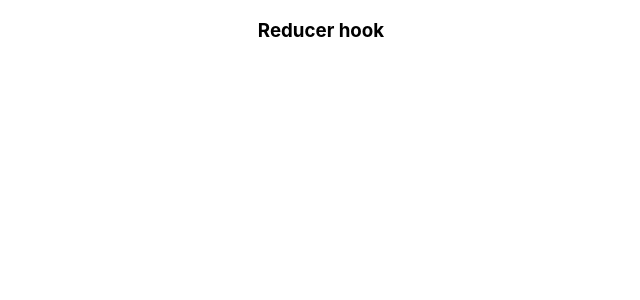
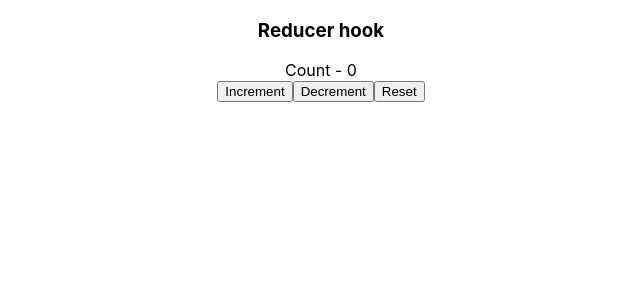
Before and after one commit to NidhitheCoder/react-hooks, a React (Create React App) app in the folder reducer-hook/: page / in a window 1280 px wide. Shown: the top 300 px of the page, without its empty margins (319-959 px from the left). Built offline with nearby package versions, Linux system fonts and the light colour scheme.

Commit message:
useReducer simple state and action

```diff
--- a/reducer-hook/src/App.js
+++ b/reducer-hook/src/App.js
@@ -1,9 +1,11 @@
-import './App.css';
+import "./App.css";
+import CounterOne from "./components/CounterOne";
 
 function App() {
   return (
     <div className="App">
-  <h3>Reducer hook</h3>
+      <h3>Reducer hook</h3>
+      <CounterOne />
     </div>
   );
 }
--- /dev/null
+++ b/reducer-hook/src/components/CounterOne.js
@@ -0,0 +1,29 @@
+import React, { useReducer } from "react";
+
+const initialState = 0;
+const reducer = (state, action) => {
+  switch (action) {
+    case "increment":
+      return state + 1;
+    case "decrement":
+      return state - 1;
+    case "reset":
+      return initialState;
+    default:
+      return state;
+  }
+};
+
+function CounterOne() {
+  const [count,dispatch] =useReducer(reducer, initialState);
+  return (
+    <div>
+    <div>Count - {count}</div>
+      <button onClick={()=>dispatch('increment')}>Increment</button>
+      <button onClick={()=> dispatch('decrement')}>Decrement</button>
+      <button onClick={() => dispatch('reset')}>Reset</button>
+    </div>
+  );
+}
+
+export default CounterOne;
```
